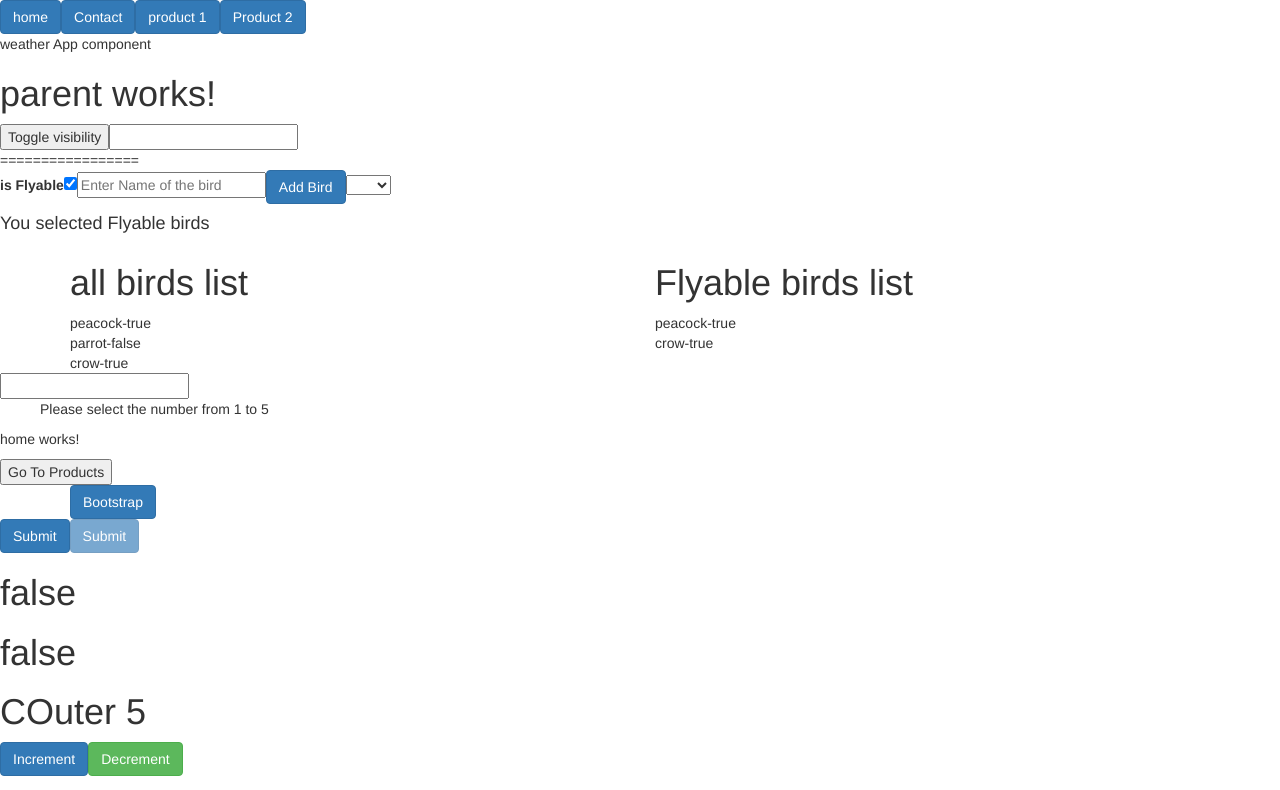
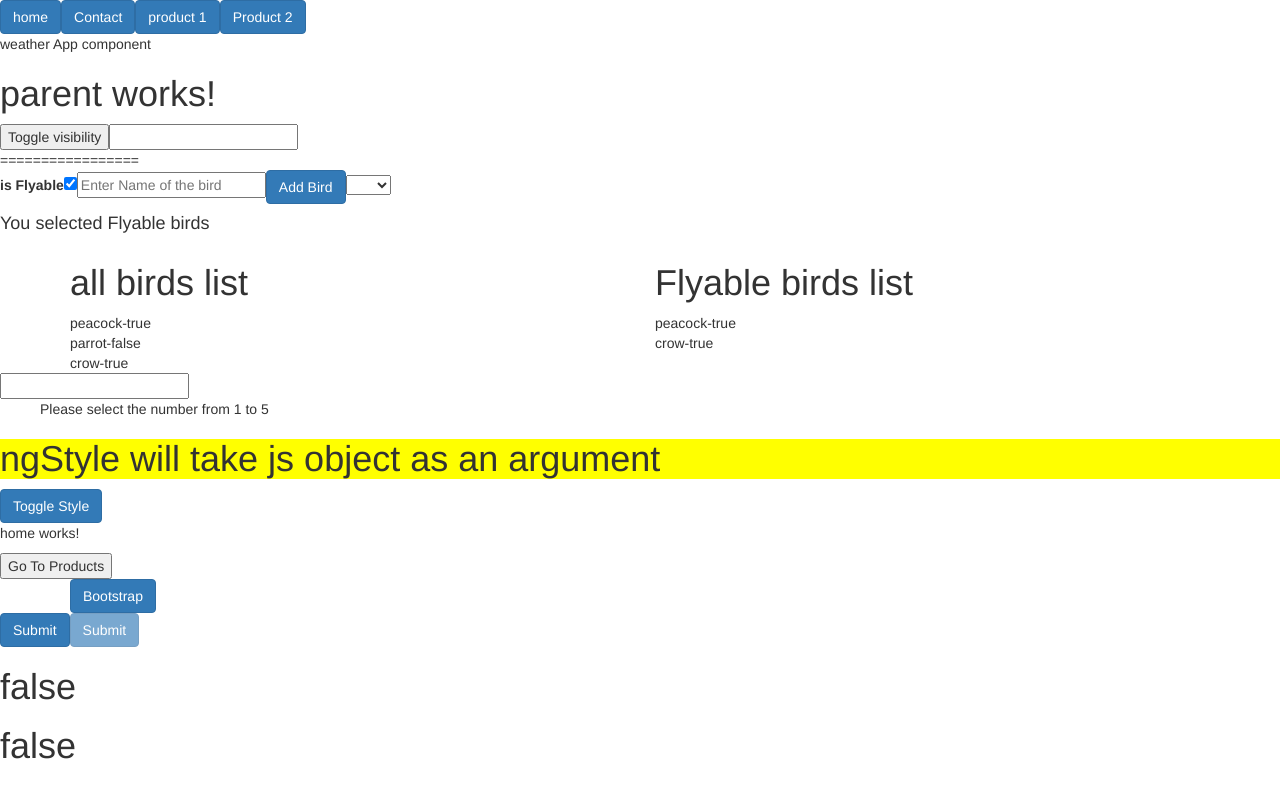
Before and after one commit to Rrrummadi2020/angular-udemy, an Angular app: page /home in a window 1280 px wide. Shown: the top 790 px of the page. Built offline with nearby package versions, Linux system fonts and the light colour scheme; no server answers.

Commit message:
ngStyle feature

```diff
--- a/src/app/parent/parent.component.html
+++ b/src/app/parent/parent.component.html
@@ -50,3 +50,7 @@
   <ul *ngSwitchCase="5">weak</ul>
   <ul *ngSwitchDefault>Please select the number from 1 to 5 </ul>
 </div>
+<div >
+  <h1 [ngStyle]="{'background-color':isStyleApplied===true?'red':'yellow'}">ngStyle will take js object as an argument </h1>
+  <button class="btn btn-primary" (click)="toggleStyle()">Toggle Style</button>
+</div>
--- a/src/app/parent/parent.component.ts
+++ b/src/app/parent/parent.component.ts
@@ -14,6 +14,7 @@ export class ParentComponent implements OnInit {
   flyable: boolean | undefined;
   luckyNumber:number|undefined;
 isSubscribed:string|undefined;
+  isStyleApplied: boolean | undefined;
   ngOnInit(): void {
     this.isPresent = false;
     this.birds = [
@@ -29,5 +30,8 @@ isSubscribed:string|undefined;
   onAdd() {
     this.birds.push({ name: this.name, flyable: this.flyable })
   }
+  toggleStyle() {
+    this.isStyleApplied = !this.isStyleApplied;
+  }
 
 }
```
